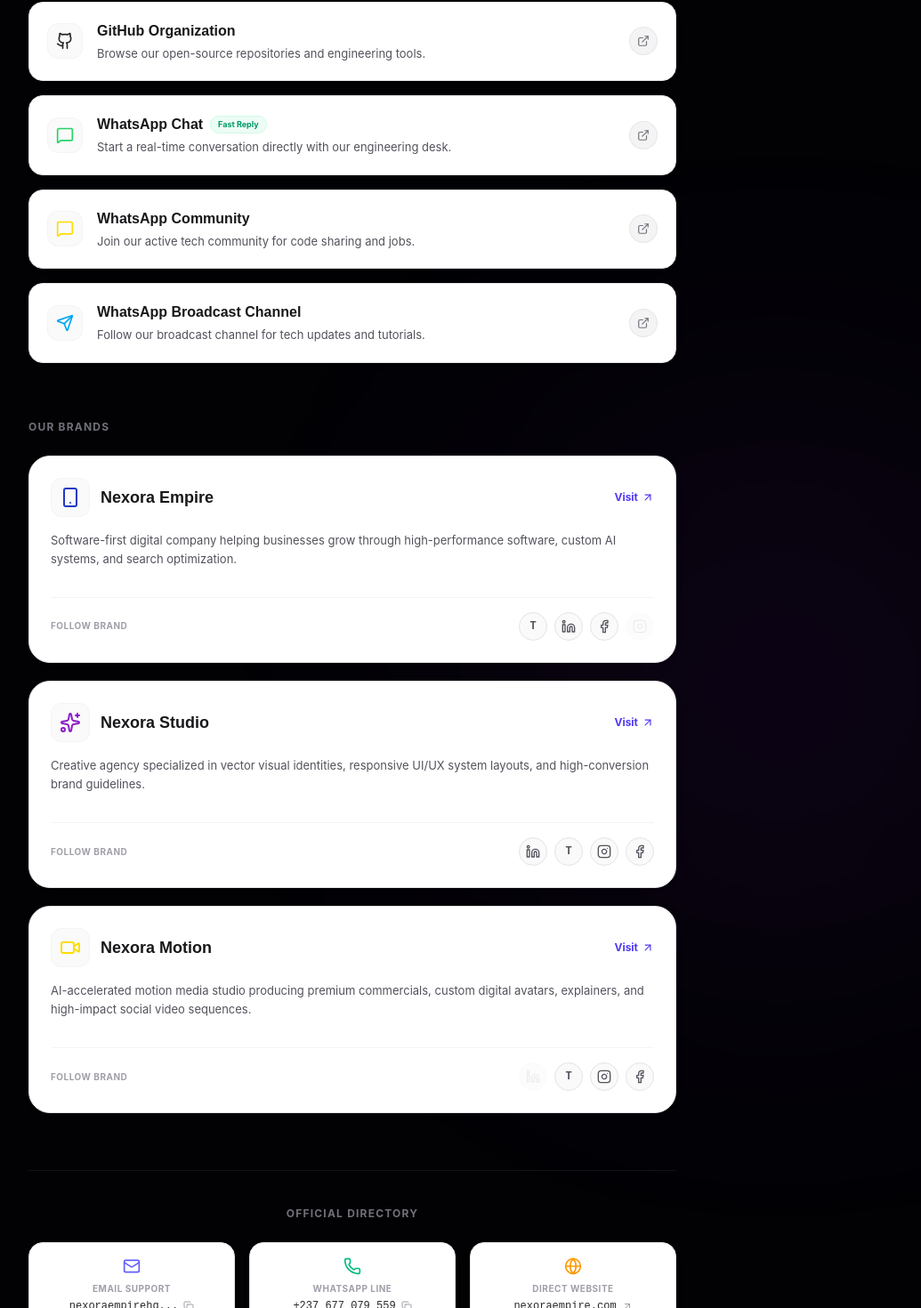
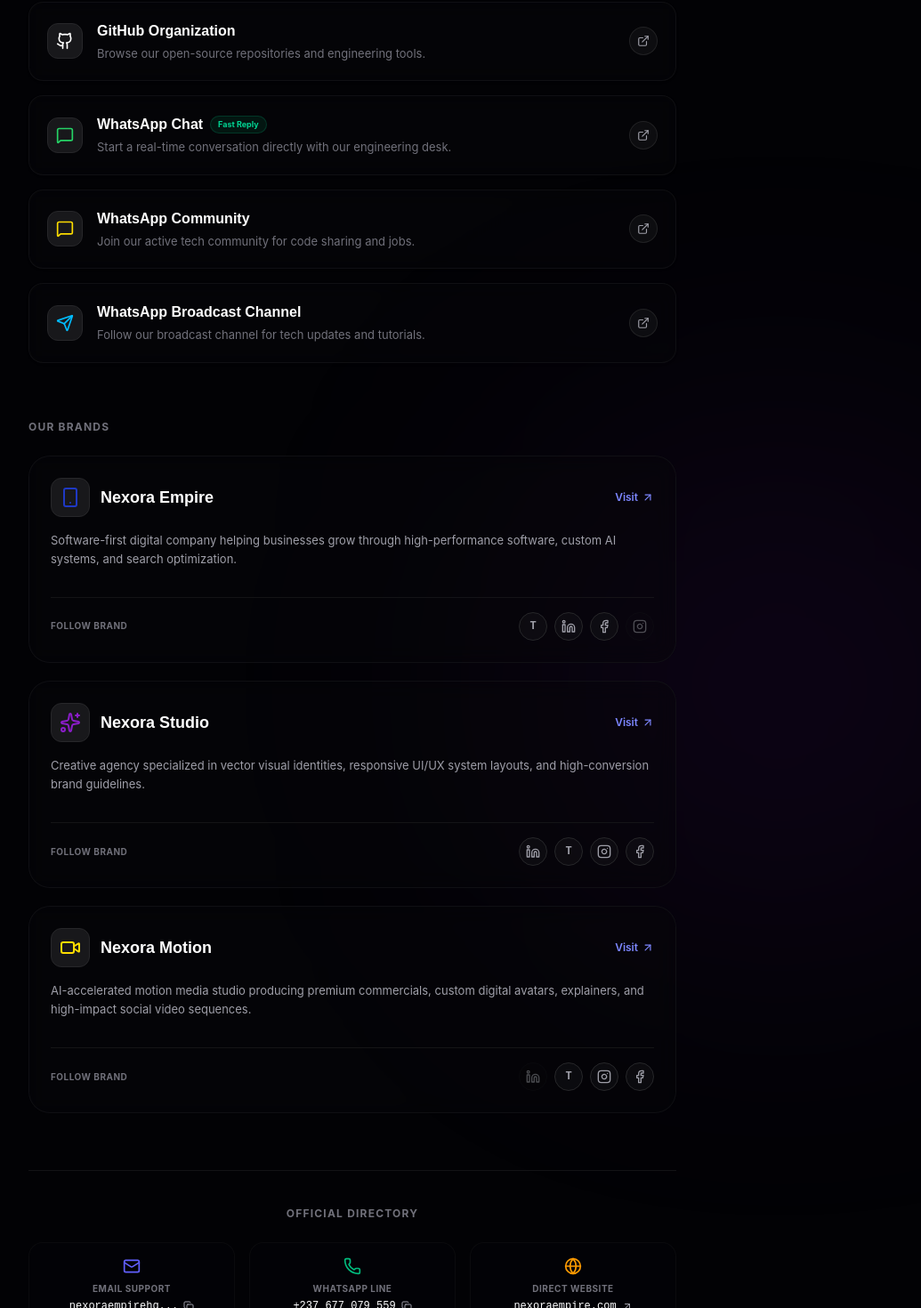
Before and after one commit to nexoraempire/nexora-empire-website, a Next.js app: page /connect in a window 1280 px wide. Shown: the part 1001-2471 px from the top of the page at 89% size, without its empty margins (244-1279 px from the left). Built offline with nearby package versions, Linux system fonts and the light colour scheme.

Commit message:
feat: revert connect page layout back to premium dark mode cards theme

```diff
--- a/app/connect/page.tsx
+++ b/app/connect/page.tsx
@@ -32,7 +32,7 @@
     desc: "Visit our official website for digital services & solutions.",
     url: "https://www.nexoraempire.com",
     badge: "Official",
-    badgeColor: "bg-blue-50 text-blue-600 border-blue-100"
+    badgeColor: "bg-blue-500/10 text-blue-400 border-blue-500/20"
   },
   {
     icon: <Compass className="w-5 h-5 text-[#8B1DCA]" />,
@@ -40,10 +40,10 @@
     desc: "Explore our software engineering portfolio and case studies.",
     url: "https://devlili.com",
     badge: "Creator",
-    badgeColor: "bg-purple-50 text-purple-600 border-purple-100"
+    badgeColor: "bg-purple-500/10 text-purple-400 border-purple-500/20"
   },
   {
-    icon: <Github className="w-5 h-5 text-zinc-800" />,
+    icon: <Github className="w-5 h-5 text-white" />,
     title: "GitHub Organization",
     desc: "Browse our open-source repositories and engineering tools.",
     url: "https://github.com/nexoraempire",
@@ -54,7 +54,7 @@
     desc: "Start a real-time conversation directly with our engineering desk.",
     url: "https://wa.me/237677079559",
     badge: "Fast Reply",
-    badgeColor: "bg-emerald-50 text-emerald-600 border-emerald-100"
+    badgeColor: "bg-emerald-500/10 text-emerald-400 border-emerald-500/20"
   },
   {
     icon: <MessageSquare className="w-5 h-5 text-[#FDDC00]" />,
@@ -63,7 +63,7 @@
     url: "https://chat.whatsapp.com/HWEYrEWu372LLSYSkVOs9J",
   },
   {
-    icon: <Send className="w-5 h-5 text-sky-500" />,
+    icon: <Send className="w-5 h-5 text-sky-400" />,
     title: "WhatsApp Broadcast Channel",
     desc: "Follow our broadcast channel for tech updates and tutorials.",
     url: "https://whatsapp.com/channel/0029Vb6zcHtGufItCndVcg0u",
@@ -224,15 +224,15 @@
                 initial={{ opacity: 0, y: 15 }}
                 animate={{ opacity: 1, y: 0 }}
                 transition={{ duration: 0.5, delay: idx * 0.08 }}
-                className="group relative flex items-center justify-between p-5 rounded-2xl bg-white border border-zinc-200 shadow-[0_2px_8px_rgba(0,0,0,0.04)] transition-all duration-300 hover:scale-[1.01] hover:border-zinc-300 hover:shadow-[0_4px_16px_rgba(0,0,0,0.08)] active:scale-[0.99] text-left"
+                className="group relative flex items-center justify-between p-5 rounded-2xl bg-zinc-950/40 border border-zinc-900/60 backdrop-blur-md shadow-sm transition-all duration-300 hover:scale-[1.01] hover:border-zinc-800 hover:bg-zinc-900/20 active:scale-[0.99] text-left"
               >
                 <div className="flex items-center gap-4 min-w-0 pr-4">
-                  <div className="w-10 h-10 rounded-xl flex items-center justify-center bg-zinc-50 border border-zinc-100 shrink-0">
+                  <div className="w-10 h-10 rounded-xl flex items-center justify-center bg-zinc-900 border border-zinc-800 shrink-0">
                     {link.icon}
                   </div>
                   <div className="min-w-0">
                     <div className="flex items-center gap-2 mb-1">
-                      <span className="font-display font-extrabold text-sm sm:text-base text-zinc-900 truncate">
+                      <span className="font-display font-extrabold text-sm sm:text-base text-white truncate">
                         {link.title}
                       </span>
                       {link.badge && (
@@ -241,13 +241,13 @@
                         </span>
                       )}
                     </div>
-                    <p className="text-xs sm:text-[13px] text-zinc-600 line-clamp-1 leading-normal">
+                    <p className="text-xs sm:text-[13px] text-zinc-500 line-clamp-1 leading-normal">
                       {link.desc}
                     </p>
                   </div>
                 </div>
-                <div className="w-8 h-8 rounded-full bg-zinc-100 border border-zinc-200/80 flex items-center justify-center transition-all duration-300 group-hover:bg-indigo-600 group-hover:border-indigo-500 shrink-0">
-                  <ExternalLink className="w-3.5 h-3.5 text-zinc-500 transition-colors duration-300 group-hover:text-white" />
+                <div className="w-8 h-8 rounded-full bg-zinc-900/50 border border-zinc-800/80 flex items-center justify-center transition-all duration-300 group-hover:bg-indigo-600 group-hover:border-indigo-500 shrink-0">
+                  <ExternalLink className="w-3.5 h-3.5 text-zinc-400 transition-colors duration-300 group-hover:text-white" />
                 </div>
               </motion.a>
             ))}
@@ -266,32 +266,32 @@
                 initial={{ opacity: 0, y: 15 }}
                 animate={{ opacity: 1, y: 0 }}
                 transition={{ duration: 0.5, delay: idx * 0.1 }}
-                className="p-6 rounded-3xl bg-white border border-zinc-200 shadow-[0_2px_8px_rgba(0,0,0,0.04)] hover:shadow-[0_4px_16px_rgba(0,0,0,0.08)] transition-all duration-300 flex flex-col justify-between"
+                className="p-6 rounded-3xl bg-zinc-950/40 border border-zinc-900/60 backdrop-blur-md flex flex-col justify-between"
               >
                 <div>
                   <div className="flex items-center justify-between mb-4">
                     <div className="flex items-center gap-3">
-                      <div className="w-11 h-11 rounded-xl bg-zinc-50 border border-zinc-100 flex items-center justify-center">
+                      <div className="w-11 h-11 rounded-xl bg-zinc-900 border border-zinc-800 flex items-center justify-center">
                         {brand.icon}
                       </div>
-                      <h3 className="font-display font-extrabold text-base sm:text-lg text-zinc-900">
+                      <h3 className="font-display font-extrabold text-base sm:text-lg text-white">
                         {brand.name}
                       </h3>
                     </div>
                     <a
                       href={brand.primaryLink}
-                      className="text-xs font-bold text-indigo-600 hover:text-indigo-700 flex items-center gap-1"
+                      className="text-xs font-semibold text-indigo-400 hover:text-indigo-300 flex items-center gap-1"
                     >
                       Visit <ArrowUpRight className="w-3.5 h-3.5" />
                     </a>
                   </div>
-                  <p className="text-xs sm:text-[13px] text-zinc-600 leading-relaxed mb-6 text-left">
+                  <p className="text-xs sm:text-[13px] text-zinc-400 leading-relaxed mb-6 text-left">
                     {brand.desc}
                   </p>
                 </div>
 
-                <div className="flex items-center justify-between border-t border-zinc-100 pt-4 mt-2">
-                  <span className="text-[10px] font-bold text-zinc-400 uppercase tracking-wider">
+                <div className="flex items-center justify-between border-t border-zinc-900/80 pt-4 mt-2">
+                  <span className="text-[10px] font-bold text-zinc-500 uppercase tracking-wider">
                     Follow Brand
                   </span>
                   <div className="flex items-center gap-2">
@@ -301,8 +301,8 @@
                         href={soc.url}
                         className={`w-8 h-8 rounded-full border flex items-center justify-center transition-all duration-200 ${
                           soc.placeholder
-                            ? "border-zinc-100 bg-zinc-50 text-zinc-300 opacity-40 cursor-not-allowed"
-                            : "border-zinc-200 bg-zinc-50 text-zinc-600 hover:border-zinc-300 hover:bg-zinc-100 hover:text-zinc-900"
+                            ? "border-zinc-900 bg-zinc-900/20 opacity-30 cursor-not-allowed"
+                            : "border-zinc-800 bg-zinc-900/40 text-zinc-400 hover:border-zinc-700 hover:bg-zinc-800 hover:text-white"
                         }`}
                         title={soc.placeholder ? "Coming soon" : `${brand.name} on ${soc.name}`}
                         onClick={(e) => soc.placeholder && e.preventDefault()}
@@ -325,36 +325,36 @@
           <div className="grid grid-cols-1 sm:grid-cols-3 gap-4">
 
             {/* Email Contact Card */}
-            <div className="p-4 rounded-2xl bg-white border border-zinc-200 shadow-[0_2px_8px_rgba(0,0,0,0.04)] text-center flex flex-col items-center justify-center">
+            <div className="p-4 rounded-2xl bg-zinc-950/20 border border-zinc-900/40 text-center flex flex-col items-center justify-center">
               <Mail className="w-5 h-5 text-indigo-500 mb-2" />
-              <span className="text-[10px] font-bold text-zinc-400 uppercase tracking-wider mb-1">Email support</span>
+              <span className="text-[10px] font-bold text-zinc-500 uppercase tracking-wider mb-1">Email support</span>
               <button
                 onClick={() => handleCopy("nexoraempirehq@gmail.com", "Email copied")}
-                className="font-mono text-xs text-zinc-800 hover:text-indigo-600 flex items-center gap-1.5 transition-colors duration-200"
+                className="font-mono text-xs text-white hover:text-indigo-400 flex items-center gap-1.5 transition-colors duration-200"
               >
                 nexoraempirehq... <Copy className="w-3 h-3 text-zinc-400" />
               </button>
             </div>
 
             {/* Phone Contact Card */}
-            <div className="p-4 rounded-2xl bg-white border border-zinc-200 shadow-[0_2px_8px_rgba(0,0,0,0.04)] text-center flex flex-col items-center justify-center">
+            <div className="p-4 rounded-2xl bg-zinc-950/20 border border-zinc-900/40 text-center flex flex-col items-center justify-center">
               <Phone className="w-5 h-5 text-emerald-500 mb-2" />
-              <span className="text-[10px] font-bold text-zinc-400 uppercase tracking-wider mb-1">WhatsApp line</span>
+              <span className="text-[10px] font-bold text-zinc-500 uppercase tracking-wider mb-1">WhatsApp line</span>
               <button
                 onClick={() => handleCopy("+237677079559", "Phone copied")}
-                className="font-mono text-xs text-zinc-800 hover:text-emerald-600 flex items-center gap-1.5 transition-colors duration-200"
+                className="font-mono text-xs text-white hover:text-emerald-400 flex items-center gap-1.5 transition-colors duration-200"
               >
                 +237 677 079 559 <Copy className="w-3 h-3 text-zinc-400" />
               </button>
             </div>
 
             {/* Web Contact Card */}
-            <div className="p-4 rounded-2xl bg-white border border-zinc-200 shadow-[0_2px_8px_rgba(0,0,0,0.04)] text-center flex flex-col items-center justify-center">
+            <div className="p-4 rounded-2xl bg-zinc-950/20 border border-zinc-900/40 text-center flex flex-col items-center justify-center">
               <Globe className="w-5 h-5 text-amber-500 mb-2" />
-              <span className="text-[10px] font-bold text-zinc-400 uppercase tracking-wider mb-1">Direct website</span>
+              <span className="text-[10px] font-bold text-zinc-500 uppercase tracking-wider mb-1">Direct website</span>
               <a
                 href="https://www.nexoraempire.com"
-                className="font-mono text-xs text-zinc-800 hover:text-amber-600 flex items-center gap-1.5 transition-colors duration-200"
+                className="font-mono text-xs text-white hover:text-amber-400 flex items-center gap-1.5 transition-colors duration-200"
               >
                 nexoraempire.com <ArrowUpRight className="w-3 h-3 text-zinc-400" />
               </a>
```
